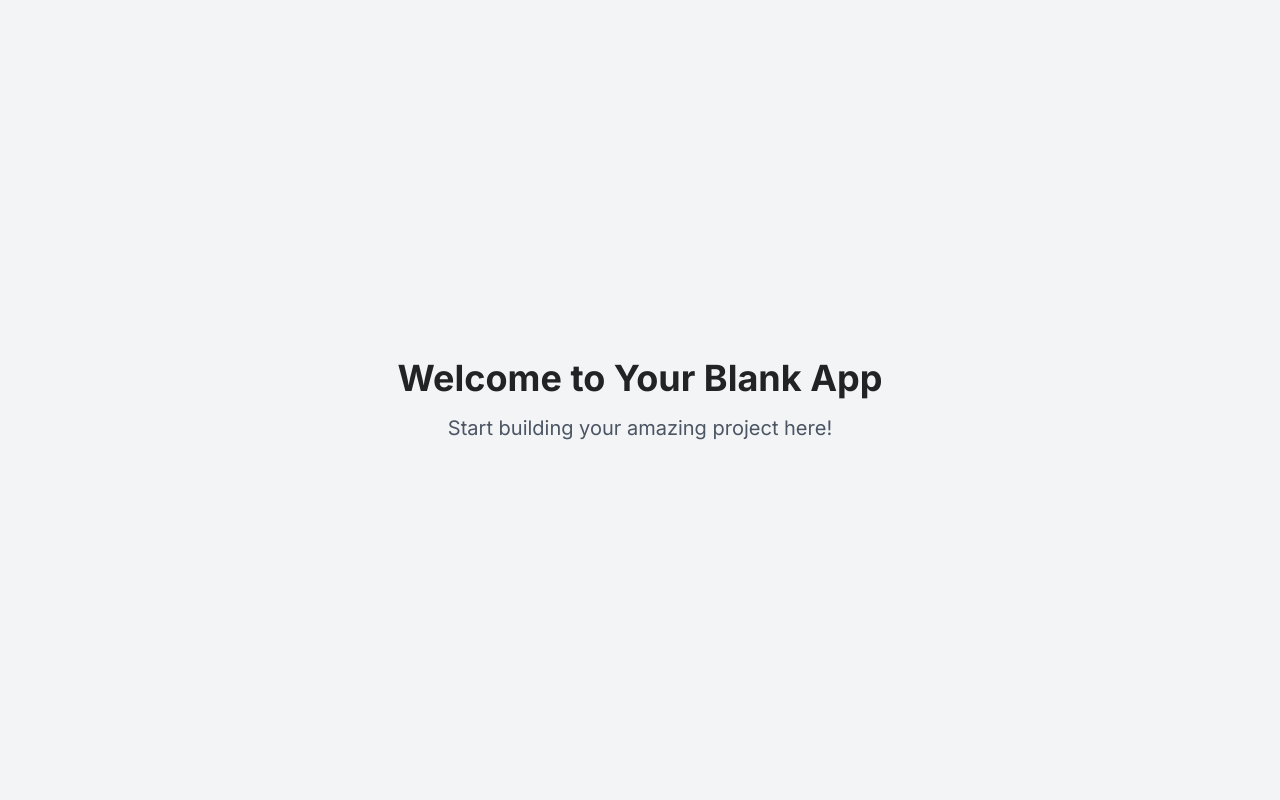
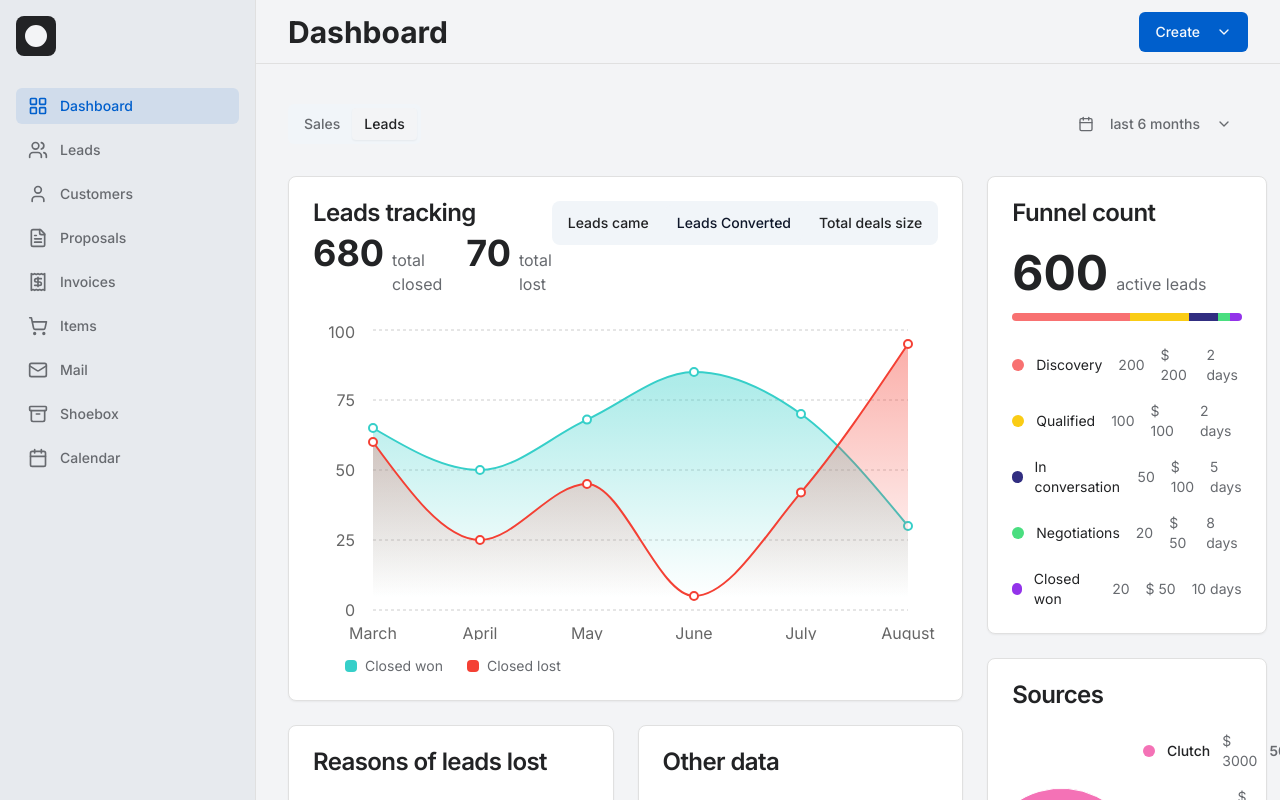
Before and after one commit to SadiqNaizam/mlo-a774-1e16, a React (Vite) app: page / in a window 1280 px wide. Shown: the top 800 px of the page. Built offline with nearby package versions, Linux system fonts and the light colour scheme.

Commit message:
Files generated: Index.tsx

```diff
--- a/src/pages/Index.tsx
+++ b/src/pages/Index.tsx
@@ -1,14 +1,49 @@
-// Update this page (the content is just a fallback if you fail to update the page)
+import React from 'react';
 
-const Index = () => {
+// Layout Component
+import MainAppLayout from '../components/layout/MainAppLayout';
+
+// Dashboard Organism Components
+import PageHeader from '../components/Dashboard/PageHeader';
+import FunnelCard from '../components/Dashboard/FunnelCard';
+import SourcesCard from '../components/Dashboard/SourcesCard';
+import TrackingCard from '../components/Dashboard/TrackingCard';
+import ReasonsLostCard from '../components/Dashboard/ReasonsLostCard';
+import OtherDataCard from '../components/Dashboard/OtherDataCard';
+
+/**
+ * Renders the main Leads Dashboard page.
+ * This component orchestrates the overall layout by composing various dashboard
+ * widgets within the MainAppLayout. It defines the responsive grid structure
+ * for the dashboard cards based on the project's layout requirements.
+ */
+const IndexPage: React.FC = () => {
   return (
-    <div className="min-h-screen flex items-center justify-center bg-gray-100">
-      <div className="text-center">
-        <h1 className="text-4xl font-bold mb-4">Welcome to Your Blank App</h1>
-        <p className="text-xl text-gray-600">Start building your amazing project here!</p>
+    <MainAppLayout>
+      {/* Page-specific header with tabs and filters */}
+      <PageHeader />
+
+      {/* Main dashboard grid. Layout matches the [2fr, 1fr] structure from requirements. */}
+      <div className="mt-4 grid grid-cols-1 gap-6 lg:grid-cols-[2fr_1fr] lg:items-start">
+
+        {/* Left column containing the main chart and smaller data cards */}
+        <div className="flex flex-col gap-6">
+          <TrackingCard />
+          <div className="grid grid-cols-1 gap-6 md:grid-cols-2">
+            <ReasonsLostCard />
+            <OtherDataCard />
+          </div>
+        </div>
+
+        {/* Right column for supplementary charts and data */}
+        <div className="flex flex-col gap-6">
+          <FunnelCard />
+          <SourcesCard />
+        </div>
+
       </div>
-    </div>
+    </MainAppLayout>
   );
 };
 
-export default Index;
+export default IndexPage;
```
